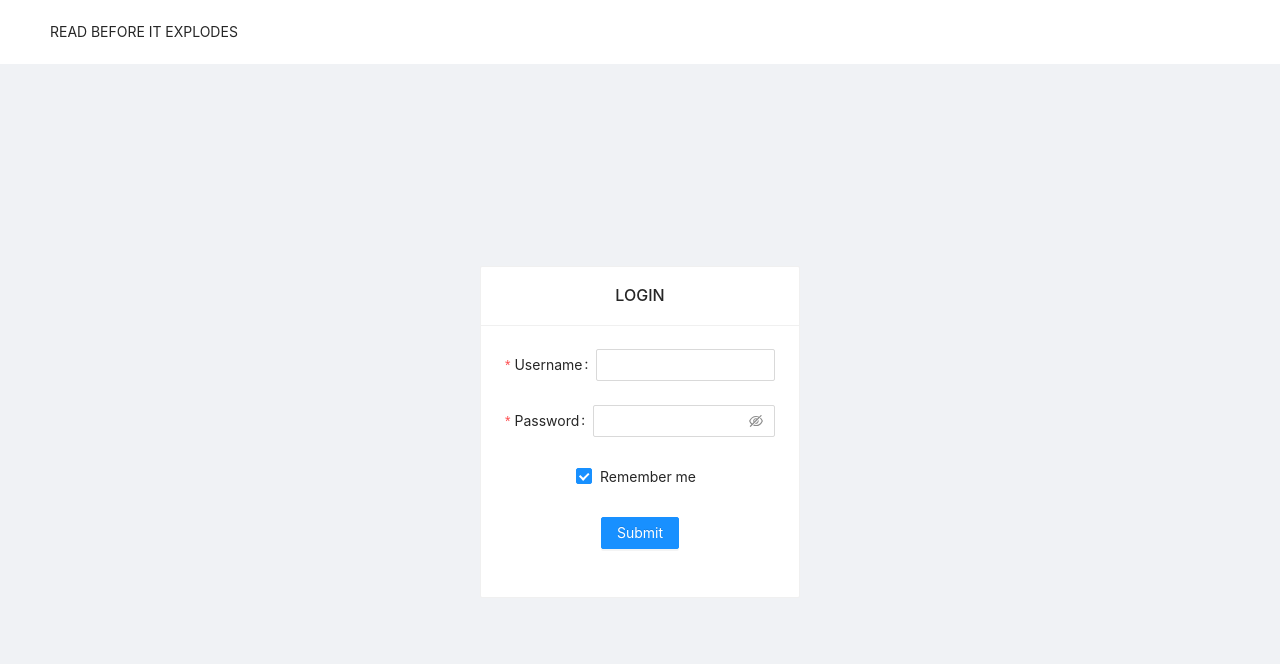
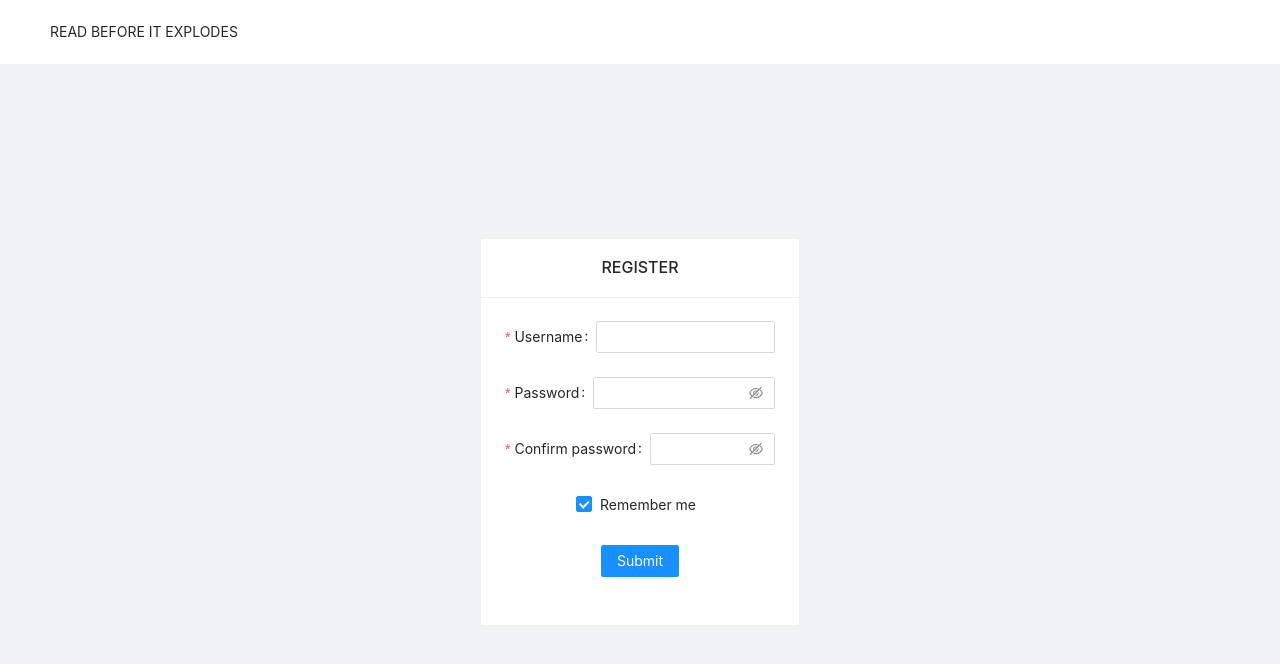
Before and after one commit to urielkdev/read-before-it-explodes, a React (Create React App) app in the folder read-before-it-explodes-client/: page /register in a window 1280 px wide. Before the commit this address led to /login. Shown: the top 664 px of the page. Built offline with nearby package versions, Linux system fonts and the light colour scheme; no server answers.

Commit message:
start to create a register page

```diff
--- a/read-before-it-explodes-client/src/components/App.tsx
+++ b/read-before-it-explodes-client/src/components/App.tsx
@@ -2,7 +2,8 @@ import React, { useState } from 'react'
 import { BrowserRouter as Router, Route, Switch } from 'react-router-dom'
 import { Layout } from 'antd'
 
-import Login from './Login'
+import RegisterPage from './RegisterPage'
+import LoginPage from './LoginPage'
 import Navbar from './Navbar'
 import MainPage from './MainPage'
 
@@ -18,8 +19,11 @@ const App = () => {
         <Navbar />
         <Router>
           <Switch>
+            <Route path="/register">
+              <RegisterPage />
+            </Route>
             <Route path="/login">
-              <Login setUsername={setUsername} />
+              <LoginPage setUsername={setUsername} />
             </Route>
             <Route path="/">
               <MainPage username={username} setUsername={setUsername} />
--- a/read-before-it-explodes-client/src/components/Login.tsx
+++ b/read-before-it-explodes-client/src/components/LoginPage.tsx
@@ -3,9 +3,9 @@ import { LoginForm, LoginProps } from '../util/types'
 import { useHistory } from 'react-router-dom'
 import { Button, Card, Checkbox, Col, Form, Input, Row } from 'antd'
 
-import './login.css'
+import './login-page.css'
 
-const Login: React.FC<LoginProps> = ({ setUsername }) => {
+const LoginPage: React.FC<LoginProps> = ({ setUsername }) => {
   let history = useHistory()
 
   const onFinish = async ({ username }: LoginForm) => {
@@ -60,4 +60,4 @@ const Login: React.FC<LoginProps> = ({ setUsername }) => {
   )
 }
 
-export default Login
+export default LoginPage
--- /dev/null
+++ b/read-before-it-explodes-client/src/components/RegisterPage.tsx
@@ -0,0 +1,71 @@
+import React from 'react'
+import { RegisterForm, RegisterProps } from '../util/types'
+import { useHistory } from 'react-router-dom'
+import { Button, Card, Checkbox, Col, Form, Input, Row } from 'antd'
+
+import './register-page.css'
+
+// TODO: refactor to be a register page
+const RegisterPage: React.FC<RegisterProps> = ({ }) => {
+  let history = useHistory()
+
+  const onFinish = async ({ username }: RegisterForm) => {
+    localStorage.setItem('username', username)
+    history.replace("/")
+  }
+
+  const onFinishFailed = () => {
+    console.log('Failed:')
+  }
+
+  return (
+    <Row justify="center" className="full-height">
+      <Col xs={{ span: 22 }} md={{ span: 10 }} xl={{ span: 6 }} xxl={{ span: 5 }} className="col">
+        <Card title="REGISTER" className="card">
+          <Form
+            name="basic"
+            initialValues={{ remember: true }}
+            onFinish={onFinish}
+            onFinishFailed={onFinishFailed}
+          >
+            <Form.Item
+              label="Username"
+              name="username"
+              rules={[{ required: true, message: 'Please input your username!' }]}
+            >
+              <Input />
+            </Form.Item>
+
+            <Form.Item
+              label="Password"
+              name="password"
+              rules={[{ required: true, message: 'Please input your password!' }]}
+            >
+              <Input.Password />
+            </Form.Item>
+
+            <Form.Item
+              label="Confirm password"
+              name="password"
+              rules={[{ required: true, message: 'Please input your password!' }]}
+            >
+              <Input.Password />
+            </Form.Item>
+
+            <Form.Item name="remember" valuePropName="checked">
+              <Checkbox>Remember me</Checkbox>
+            </Form.Item>
+
+            <Form.Item>
+              <Button type="primary" htmlType="submit">
+                Submit
+            </Button>
+            </Form.Item>
+          </Form>
+        </Card>
+      </Col>
+    </Row >
+  )
+}
+
+export default RegisterPage
--- /dev/null
+++ b/read-before-it-explodes-client/src/components/register-page.css
@@ -0,0 +1,13 @@
+.full-height {
+  height: 100%;
+}
+
+.card {
+  text-align: center;
+}
+
+.col {
+  display: flex !important;
+  flex-direction: column !important;
+  justify-content: center !important;
+}
```
Also changed, not shown: read-before-it-explodes-client/src/util/types.ts (+8 -0 lines), read-before-it-explodes-client/src/components/login-page.css (renamed from read-before-it-explodes-client/src/components/login.css).
